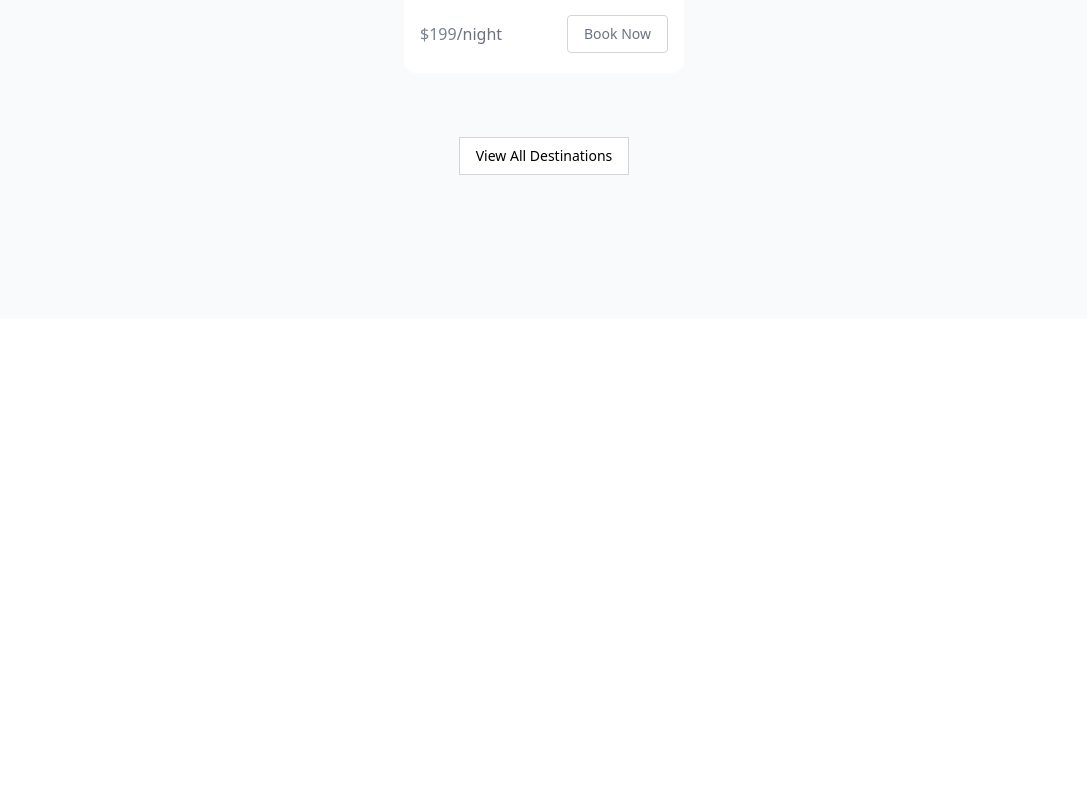
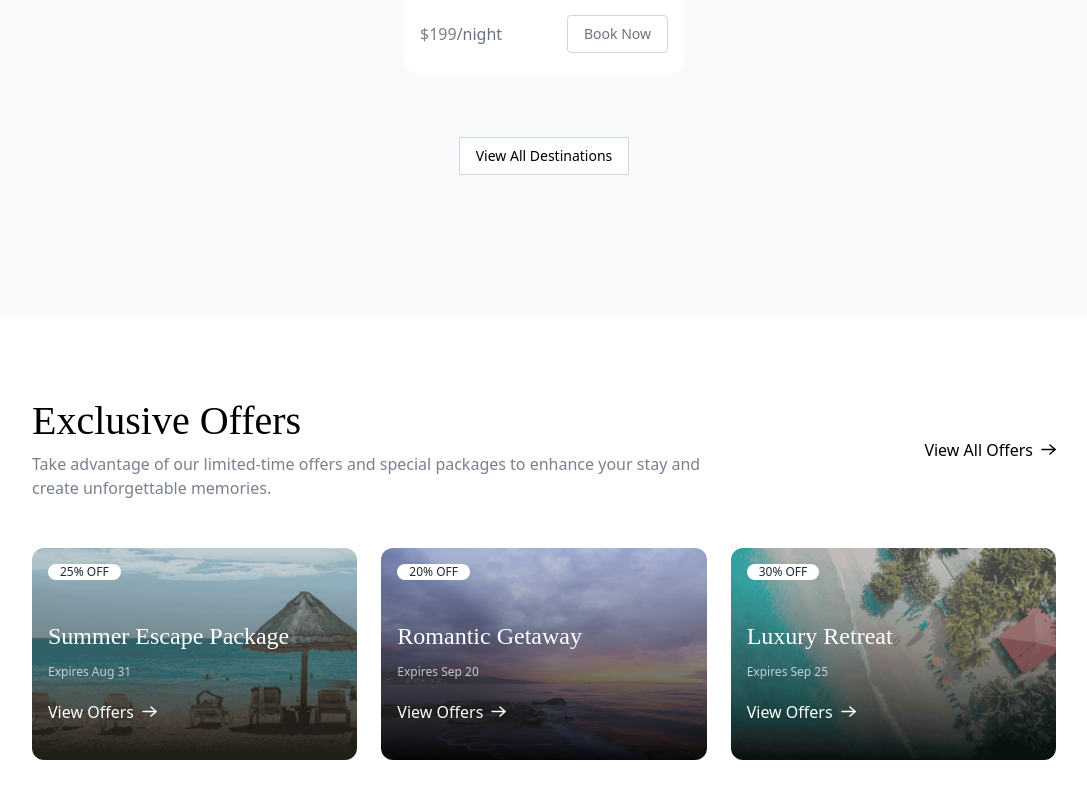
Before and after one commit to FrankTopzy/Hostel-Management, a React (Vite) app in the folder client/: page / in a window 1280 px wide. Shown: the part 1669-2467 px from the top of the page, without its empty margins (96-1183 px from the left). Before the commit the page ends 1988 px from the top, so only its background shows below. Built offline with nearby package versions, Linux system fonts and the light colour scheme; no server answers; a web font is replaced by a local one.

Commit message:
Added the exclusiveOffer section

```diff
--- a/client/src/pages/Home.tsx
+++ b/client/src/pages/Home.tsx
@@ -1,4 +1,5 @@
 //import React from 'react'
+import ExclusiveOffers from '../components/ExclusiveOffers'
 import FeaturedDestination from '../components/FeaturedDestination'
 import Hero from '../components/Hero'
 
@@ -7,6 +8,7 @@
     <>
       <Hero/>
       <FeaturedDestination/>
+      <ExclusiveOffers/>
     </>
   )
 }
```
